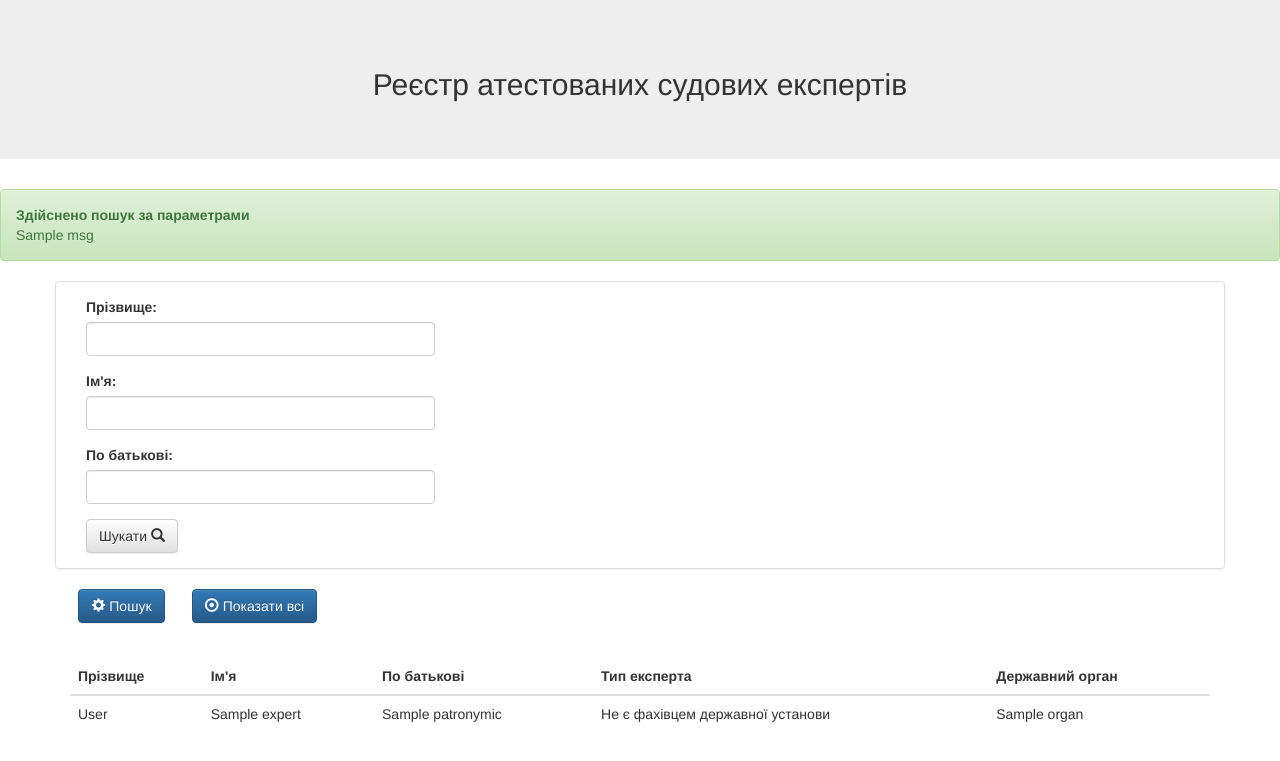
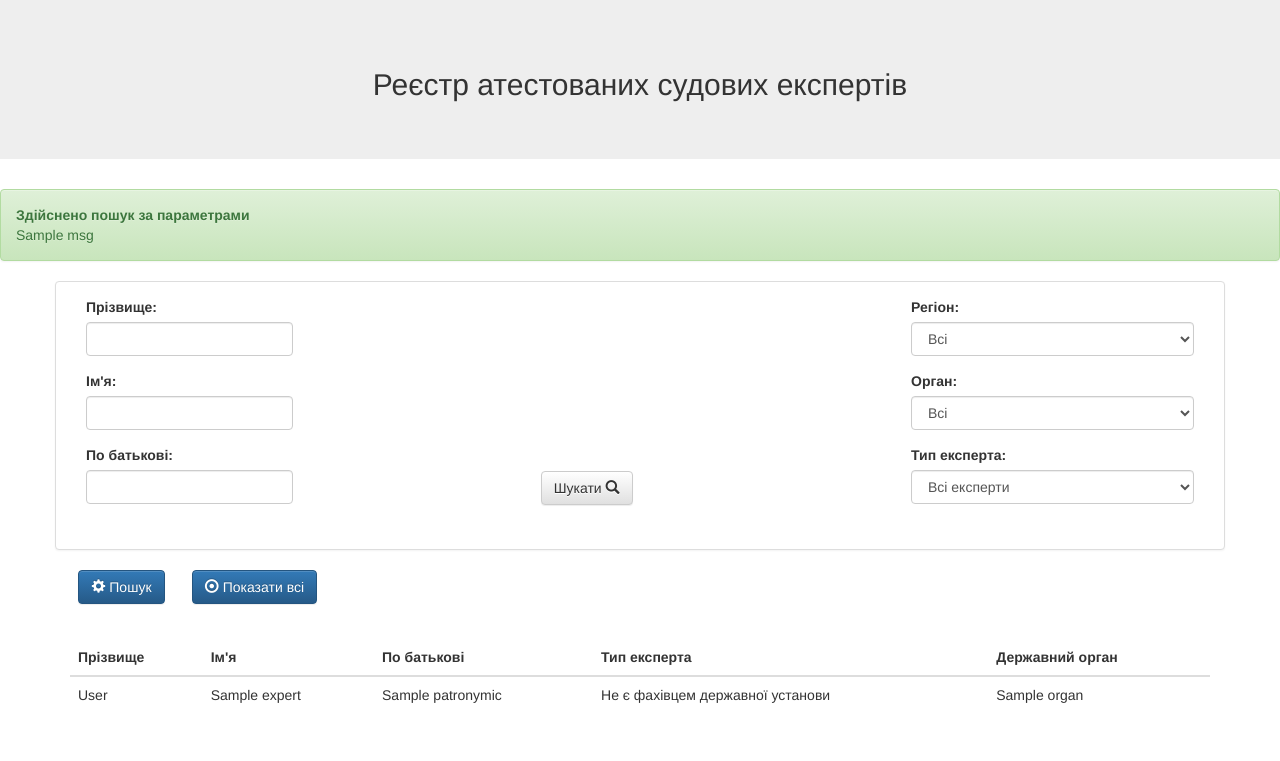
Before and after one commit to LimeTheCoder/ExpertsRegister, a Django app: template register/templates/register/main_page.html in a window 1280 px wide, after a click on "Пошук". Shown: the top 761 px of the page. Run offline with Django 3.2, Linux system fonts and the light colour scheme; the template is opened without the code that fills it: most values are stand-ins (such as "Sample title", 1, 10 or a date in 2020); some libraries are stand-ins or nearby versions.

Commit message:
Add filter fields

```diff
--- a/register/templates/register/main_page.html
+++ b/register/templates/register/main_page.html
@@ -18,7 +18,7 @@
     margin-right: 10%;
    }
     .btn_l2margin {
-    margin-left: 10%;
+    margin-left: 22%;
    }
     .btn_lmargin {
     margin-left: 2%;
@@ -48,12 +48,14 @@
         <div id="filter-panel" class="collapse filter-panel">
             <div class="panel panel-default">
                 <div class="panel-body">
-                  <div class="col-md-4">
+                  <div class="col-md-12">
                     <form action= {{ request.get_full_path }} method="POST">{% csrf_token %}
+                    <div class="form-group inner">
                       <div class="form-group">
                         <label class="filter-col" style="margin-right:0;" for="surname">Прізвище:</label>
                         <input type="text" class="form-control" name="surname" id="surname">
                       </div>
+
                       <div class="form-group">
                         <label class="filter-col" style="margin-right:0;" for="name">Ім'я:</label>
                         <input type="text" class="form-control" name="name" id="name">
@@ -63,7 +65,36 @@
                         <label class="filter-col" style="margin-right:0;" for="name">По батькові:</label>
                         <input type="text" class="form-control" name="patronymic" id="patronymic">
                       </div>
-                  <button type="submit" class="btn btn-default">Шукати <span class="glyphicon glyphicon-search"></span></button>
+                    </div>
+                    <div class="form-group inner pull-right">
+                      <div class="form-group">
+                            <label class="filter-col" style="margin-right:0;" for="pref-perpage">Регіон:</label>
+                            <select id="pref-perpage" class="form-control" name="region">
+                                {% for region in regions %}
+                                <option value="{{ region.id }}">{{ region }}</option>
+                                {% endfor %}
+                                <option selected="selected" value="all">Всі</option>
+                            </select>
+                        </div>
+                        <div class="form-group">
+                            <label class="filter-col" style="margin-right:0;" for="pref-perpage">Орган:</label>
+                            <select id="pref-perpage" class="form-control" name="organ">
+                                {% for organ in organs %}
+                                <option value="{{ organ.id }}">{{ organ }}</option>
+                                {% endfor %}
+                                <option selected="selected" value="all">Всі</option>
+                            </select>
+                        </div>
+                       <div class="form-group">
+                            <label class="filter-col" style="margin-right:0;" for="pref-perpage">Тип експерта:</label>
+                            <select id="pref-perpage" class="form-control" name="type">
+                                <option selected="selected" value="all">Всі експерти</option>
+                                <option value="False">Не є фахівцями держ. спец. установ</option>
+                                <option value="True">Фахівці держ. спец. установ</option>
+                            </select>
+                        </div>
+                      </div>
+                  <button type="submit" class="btn btn-default btn_l2margin">Шукати <span class="glyphicon glyphicon-search"></span></button>
                     </form>
                   </div>
                 </div>
--- a/register/templates/register/validation_page.html
+++ b/register/templates/register/validation_page.html
@@ -63,6 +63,9 @@
         <th>Назва комісії</th>
         <th>Дата рішення</th>
         <th>Термін дії</th>
+        <th>Клас експертизи</th>
+        <th>Вид експертизи</th>
+        <th>Вид експертної спеціальності</th>
       </tr>
     </thead>
     <tbody>
@@ -80,6 +83,7 @@
         <td>{{ validation.name }}</td>
         <td>{{ validation.date_begin }}</td>
         <td>{{ validation.date_end }}</td>
+
       </tr>
       {% endfor %}
     </tbody>
```
Also changed, not shown: register/views.py (+33 -3 lines), 1 other file.
